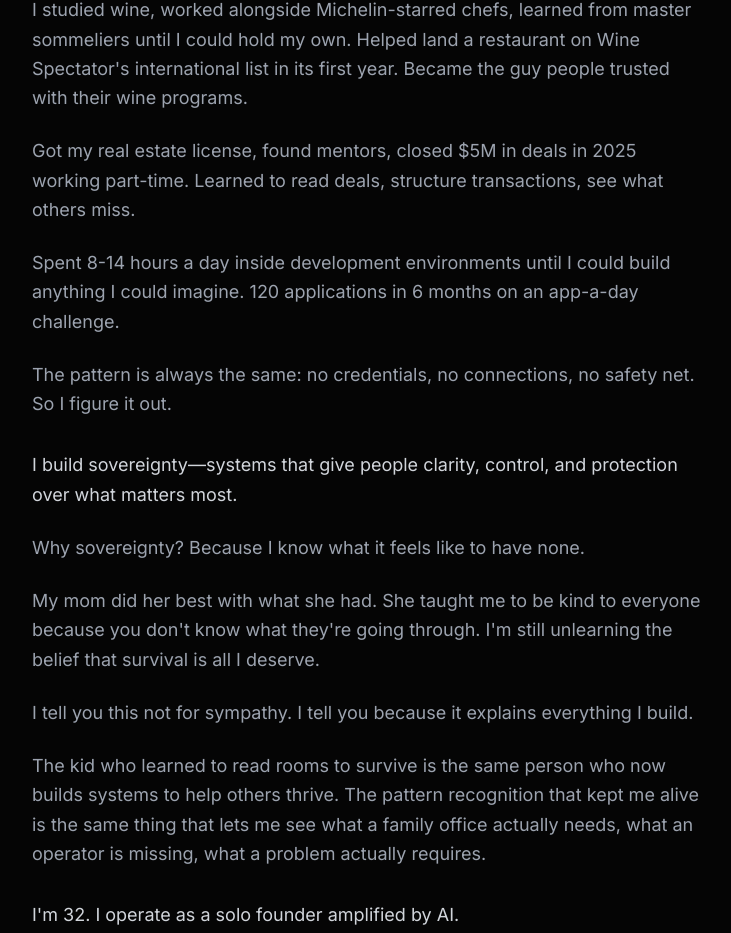
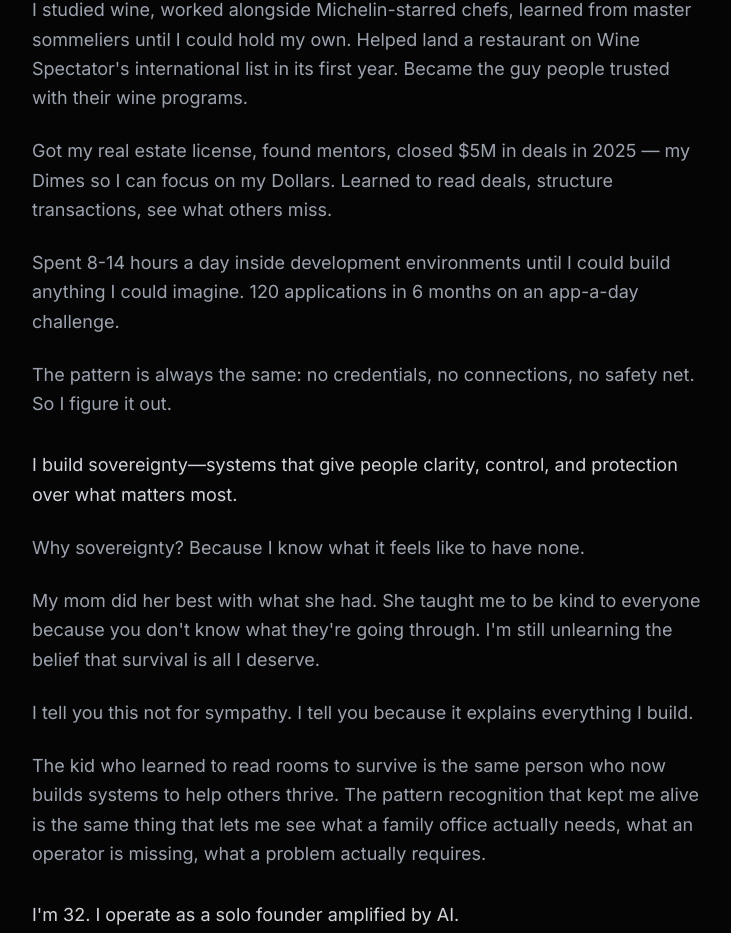
Before and after one commit to havneco/SyeWhiteHavnWebsite, a React (Vite) app: page /#/story in a window 1280 px wide. Shown: the part 4153-5086 px from the top of the page, without its empty margins (272-1003 px from the left). Built offline with nearby package versions, Linux system fonts and the light colour scheme; no server answers; the database is empty.

Commit message:
fix: update real estate copy with Dimes/Dollars framing

```diff
--- a/constants.tsx
+++ b/constants.tsx
@@ -57,7 +57,7 @@ export const SHORT_STORY_CONTENT = {
     intro: "I'm Sye. I spend my time learning, researching, and building.",
     achievements: [
         { skill: "wine", detail: "I learned wine well enough to land a restaurant on Wine Spectator's international list in its first year." },
-        { skill: "real estate", detail: "Learned real estate well enough to close $5M in deals in 2025, part-time." },
+        { skill: "real estate", detail: "Learned real estate well enough to close $5M in deals in 2025 — my Dimes so I can focus on my Dollars." },
         { skill: "AI", detail: "Learned AI well enough to ship 120 applications in 6 months on an app-a-day challenge." }
     ],
     pattern: "The pattern: figure it out, then help others do the same.",
@@ -91,7 +91,7 @@ export const AUDIENCE_SEGMENTS: AudienceSegment[] = [
 
 export const PROOF_POINTS: ProofPoint[] = [
     { what: "Applications Built", number: "120", context: "App-a-day challenge, 6 months" },
-    { what: "Real Estate Volume", number: "$5M", context: "2025, part-time" },
+    { what: "Real Estate Volume", number: "$5M", context: "2025, Dimes for Dollars" },
     { what: "Wine Spectator Awards", number: "3", context: "Consecutive years" },
     { what: "Time to Build Lumina", number: "4 hours", context: "Visual accessibility app for my mom" }
 ];
@@ -192,7 +192,7 @@ export const STORY_PAGE_CONTENT = {
             content: [
                 "Here's the pattern that's defined my life:",
                 "**Wine:** I studied, worked alongside Michelin-starred chefs, and learned from master sommeliers until I could hold my own. Earned Wine Spectator awards three years running. Helped open restaurants. Became the guy people trusted with their wine programs.",
-                "**Real Estate:** Got my license, found mentors, closed $5M in deals in 2025 working part-time. Learned to read deals, structure transactions, see what others miss.",
+                "**Real Estate:** Got my license, found mentors, closed $5M in deals in 2025 — my Dimes so I can focus on my Dollars. Learned to read deals, structure transactions, see what others miss.",
                 "**AI:** Spent 8-14 hours a day inside development environments until I could build anything I could imagine. 120 applications in 6 months on an app-a-day challenge.",
                 "The pattern is always the same: no credentials, no connections, no safety net. So I figure it out."
             ]
--- a/pages/StoryPage.tsx
+++ b/pages/StoryPage.tsx
@@ -272,7 +272,7 @@ const StoryPage: React.FC = () => {
                 I studied wine, worked alongside Michelin-starred chefs, learned from master sommeliers until I could hold my own. Helped land a restaurant on Wine Spectator's international list in its first year. Became the guy people trusted with their wine programs.
               </p>
               <p className="text-lg text-gray-600 dark:text-gray-400 leading-relaxed">
-                Got my real estate license, found mentors, closed $5M in deals in 2025 working part-time. Learned to read deals, structure transactions, see what others miss.
+                Got my real estate license, found mentors, closed $5M in deals in 2025 — my Dimes so I can focus on my Dollars. Learned to read deals, structure transactions, see what others miss.
               </p>
               <p className="text-lg text-gray-600 dark:text-gray-400 leading-relaxed">
                 Spent 8-14 hours a day inside development environments until I could build anything I could imagine. 120 applications in 6 months on an app-a-day challenge.
```
